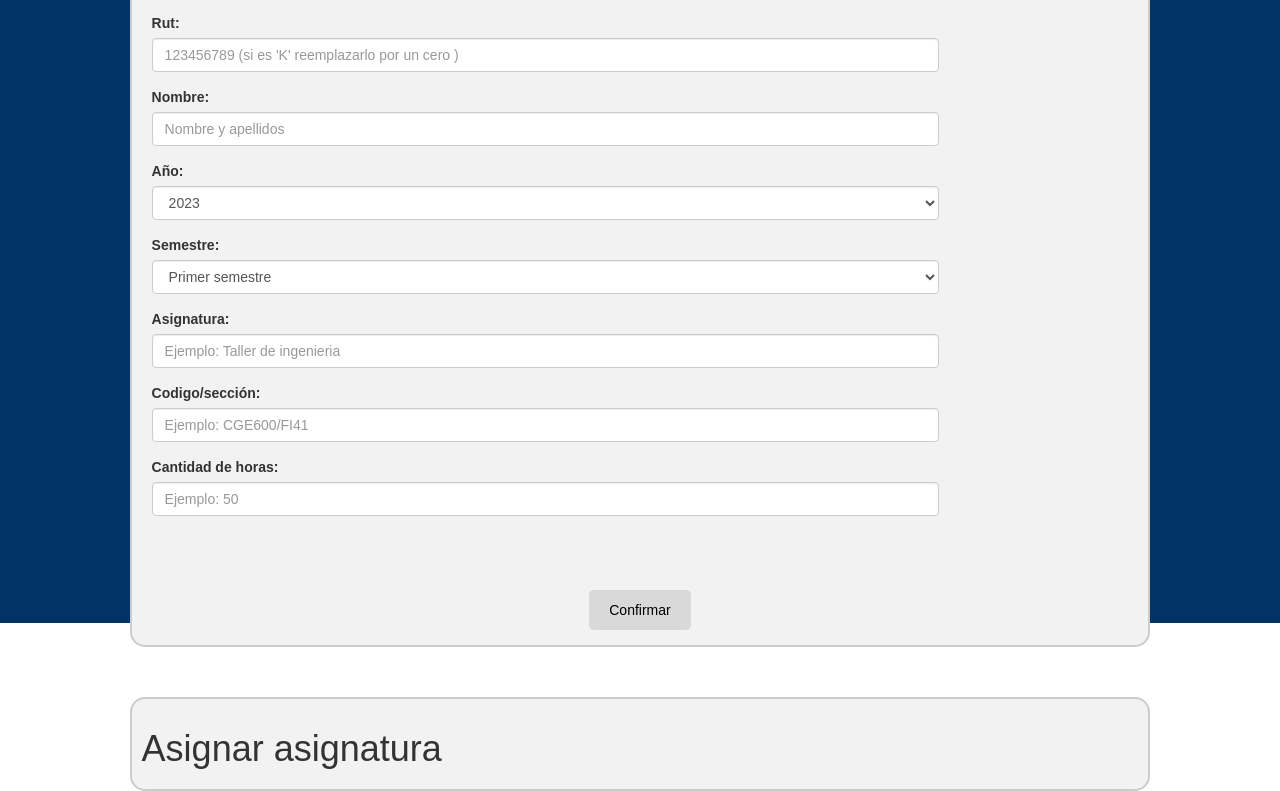
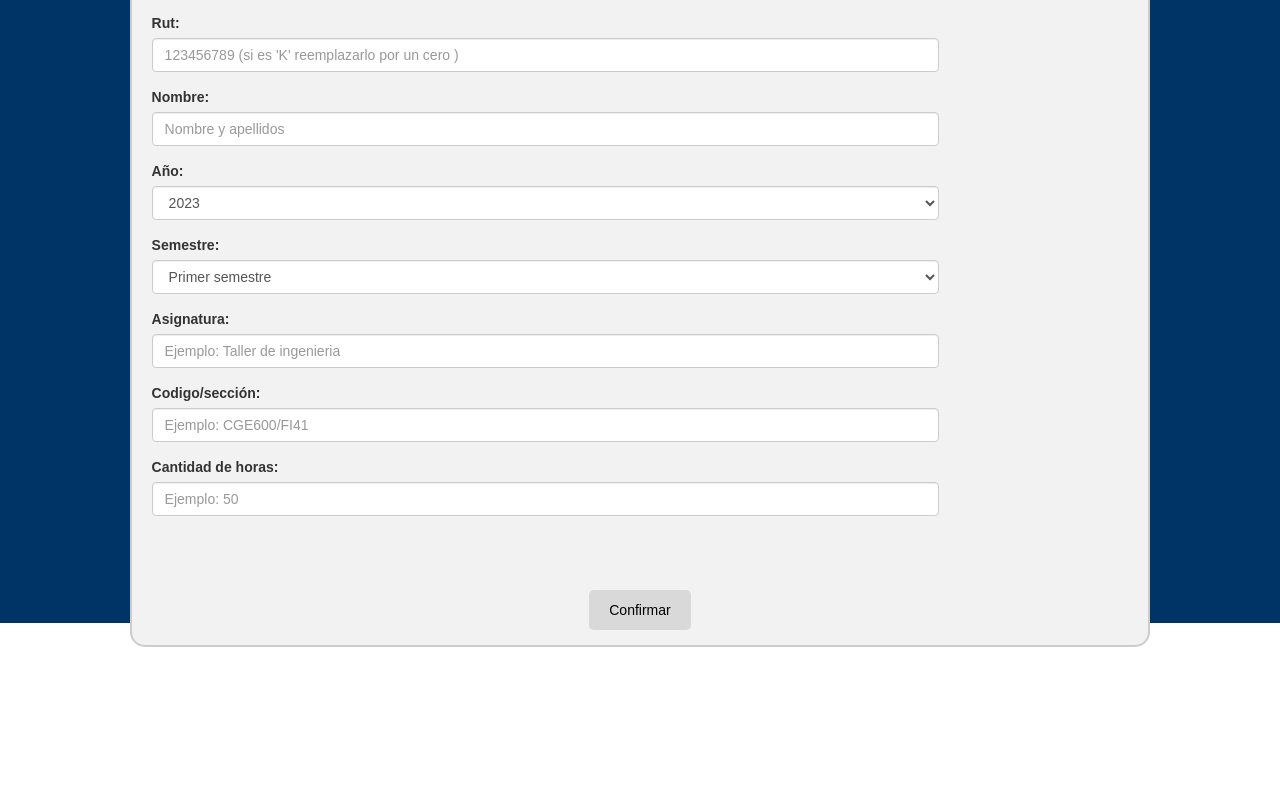
Before and after one commit to Flagos21/CDT-CargaAcademica, an Angular app: page /asignar-asignatura in a window 1280 px wide. Shown: the part 178-969 px from the top of the page. After the commit the page ends 825 px from the top, so only its background shows below. Built offline with nearby package versions, Linux system fonts and the light colour scheme.

Commit message:
Update asignar-asignatura.component.html

```diff
--- a/src/app/Componentes/asignar-asignatura/asignar-asignatura.component.html
+++ b/src/app/Componentes/asignar-asignatura/asignar-asignatura.component.html
@@ -60,10 +60,6 @@
 </form>
 </div>
 
-<div class="containerflex" >
-  <h1>Asignar asignatura</h1>
-</div>
-
 </body>
 <!-- <app-listar-docentes></app-listar-docentes> -->
 
```
